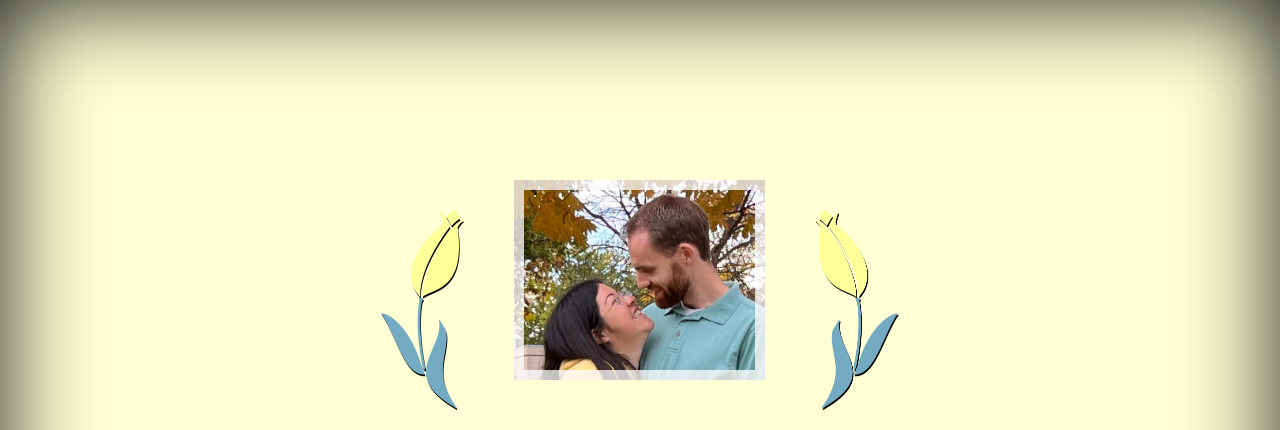
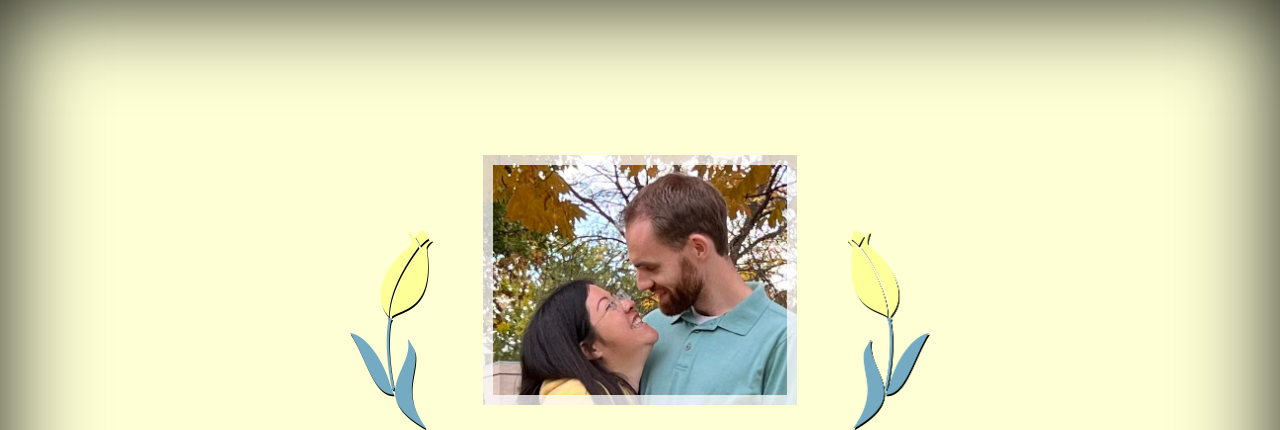
Before and after one commit to lambcode/lambcode-website, a plain HTML site: page registry/index.html in a window 1280 px wide. Shown: the top 430 px of the page. Drawn offline with Linux system fonts and the light colour scheme.

Commit message:
bigger image

```diff
--- a/registry/index.html
+++ b/registry/index.html
@@ -18,14 +18,14 @@
   }
 
   .inset-border {
-	  height: 200px;
+	  height: 250px;
 	    outline: 10px solid rgba(255, 255, 255, .75);
   outline-offset: -10px;
   }
 
   .tulip {
 	  height: 200px;
-	  margin-top: 60px;
+	  margin-top: 100px;
 	  margin-left: 50px;
 	  margin-right: 50px;
   }
```
